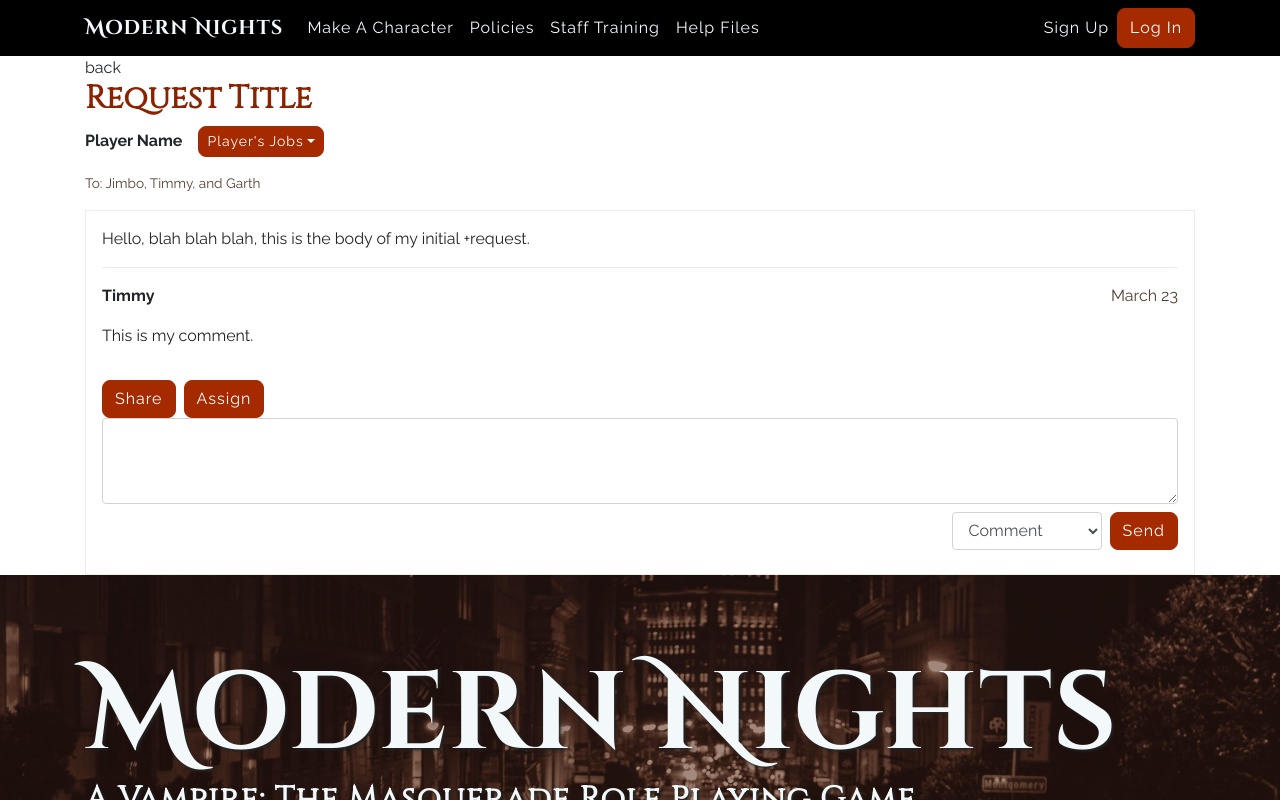
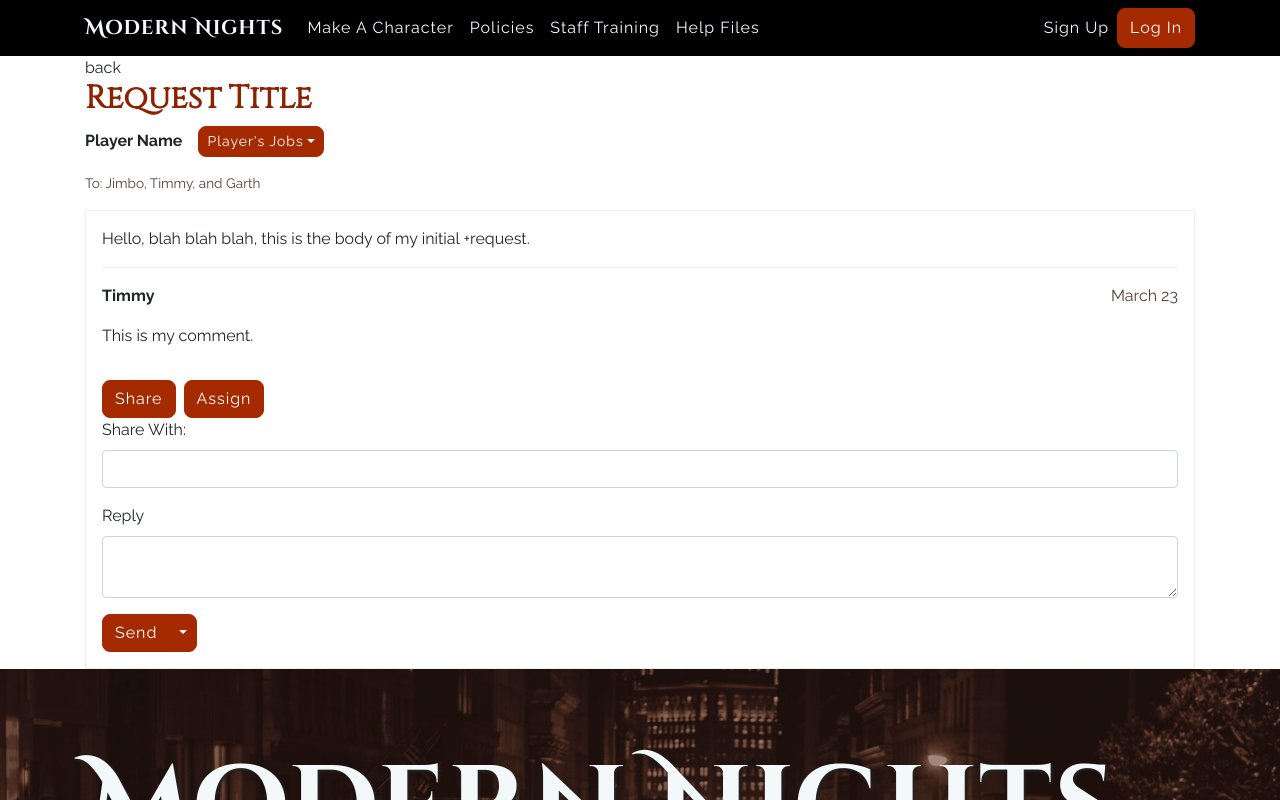
Before and after one commit to marissaconner/modernnightsmush, a React (Create React App) app in the folder sfbynite/: page / in a window 1280 px wide. Shown: the top 800 px of the page. Built offline with nearby package versions, Linux system fonts and the light colour scheme.

Commit message:
A send button with selectable close vs approve vs deny

```diff
--- a/sfbynite/src/components/jobs/OpenedRequest.js
+++ b/sfbynite/src/components/jobs/OpenedRequest.js
@@ -38,19 +38,36 @@ const OpenedRequest = () => (
       <Form>
         <ButtonToolbar>
           <Button>Share</Button>
+
           <Button>Assign</Button>
         </ButtonToolbar>
 
-        <div id="reply">
-          <Form.Control as="textarea" rows="3" />
-          <div id="job-reply-toolbar">
-            <Form.Control as="select">
-              <option>Comment</option>
-              <option>Approve</option>
-              <option>Close</option>
-              <option>Deny</option>
-            </Form.Control>
-            <Button>Send</Button>
+        {/*  Using react-bootstrap here because I will want animations/transitions and so on so I will need to inevitably convert it. */}
+        <Form.Group controlId="share-with">
+          <Form.Label>Share With:</Form.Label>
+          <Form.Control type="text" />
+        </Form.Group>
+
+        <div className="form-group">
+          <label for="reply">Reply</label>
+          <textarea name="reply" className="form-control" id="reply" />
+        </div>
+
+        <div class="btn-group">
+          <button type="button" class="btn btn-primary">
+            Send
+          </button>
+          <button
+            type="button"
+            class="btn btn-primary dropdown-toggle dropdown-toggle-split"
+            data-toggle="dropdown"
+          >
+            <span class="caret" />
+          </button>
+          <div class="dropdown-menu">
+            <span class="dropdown-item">Send & Approve</span>
+            <span class="dropdown-item">Send & Close</span>
+            <span class="dropdown-item">Send & Deny</span>
           </div>
         </div>
       </Form>
```
